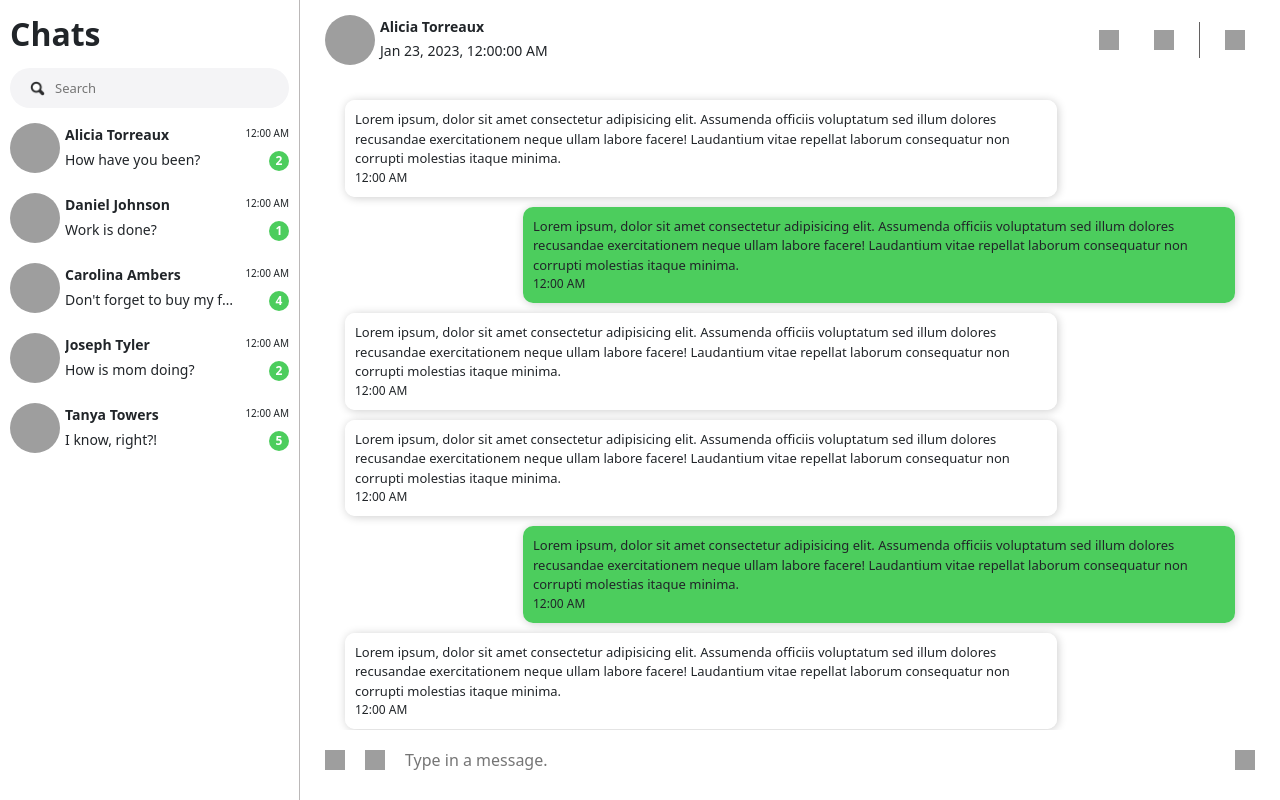
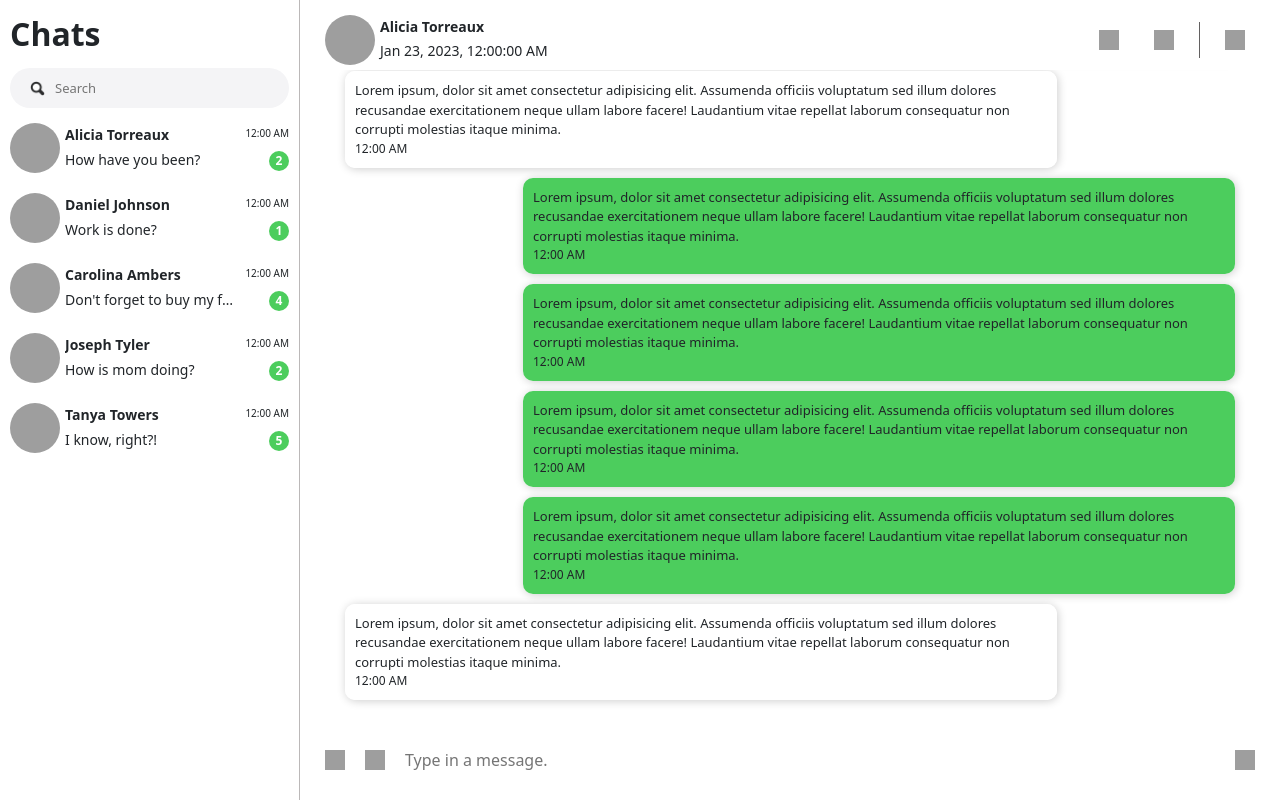
Before and after one commit to josesaulguerrero/atomic-design, an Angular app: page / in a window 1280 px wide. Built offline with nearby package versions, Linux system fonts and the light colour scheme; grey boxes are pictures that could not be loaded.

Commit message:
Fix: outgoing messages are shown properly now.

```diff
--- a/src/app/components/molecules/message-compose-box/message-compose-box.component.html
+++ b/src/app/components/molecules/message-compose-box/message-compose-box.component.html
@@ -13,7 +13,7 @@
 		[width]="iconSize"
 		[height]="iconSize"
 	></app-clickable-icon>
-	<form class="compose-box-form" (submit)="onMessageSubmit()">
+	<form class="compose-box-form" (ngSubmit)="onMessageSubmit()">
 		<app-text-input
 			class="message-input"
 			[control]="messageControl"
--- a/src/app/components/molecules/message-compose-box/message-compose-box.component.ts
+++ b/src/app/components/molecules/message-compose-box/message-compose-box.component.ts
@@ -41,5 +41,6 @@ export class MessageComposeBoxComponent {
 		};
 
 		this.messageSubmit.emit(message);
+		this.messageControl.reset();
 	}
 }
--- a/src/app/components/molecules/message/message.component.scss
+++ b/src/app/components/molecules/message/message.component.scss
@@ -4,8 +4,8 @@
 }
 
 .message {
-	--incoming-message-bg: #4ccd5d;
-	--outgoing-message-bg: var(--app-light-bg);
+	--outgoing-message-bg: #4ccd5d;
+	--incoming-message-bg: var(--app-light-bg);
 
 	width: fit-content;
 	padding: 10px;
--- a/src/app/components/molecules/molecules.module.ts
+++ b/src/app/components/molecules/molecules.module.ts
@@ -1,5 +1,6 @@
 import { CommonModule } from '@angular/common';
 import { NgModule } from '@angular/core';
+import { FormsModule, ReactiveFormsModule } from '@angular/forms';
 
 import { AtomsModule } from '../atoms/atoms.module';
 import { ChatActionsComponent } from './chat-actions/chat-actions.component';
@@ -20,7 +21,7 @@ import { SearchBarComponent } from './search-bar/search-bar.component';
 		MessageComposeBoxComponent,
 		MessageComponent,
 	],
-	imports: [CommonModule, AtomsModule],
+	imports: [CommonModule, FormsModule, ReactiveFormsModule, AtomsModule],
 	exports: [
 		SearchBarComponent,
 		ChatPreviewComponent,
--- a/src/app/components/organisms/chat/chat.component.html
+++ b/src/app/components/organisms/chat/chat.component.html
@@ -3,7 +3,7 @@
 		class="chat-header"
 		[chatDetails]="chat.details"
 	></app-chat-header>
-	<section class="messages">
+	<section class="messages" #messagesList>
 		<app-message
 			class="message"
 			*ngFor="let message of chat.messages"
--- a/src/app/components/organisms/chat/chat.component.scss
+++ b/src/app/components/organisms/chat/chat.component.scss
@@ -31,9 +31,9 @@
 }
 
 .message.incoming {
-	align-self: flex-end;
+	align-self: flex-start;
 }
 
 .message.outgoing {
-	align-self: flex-start;
+	align-self: flex-end;
 }
--- a/src/app/components/organisms/chat/chat.component.ts
+++ b/src/app/components/organisms/chat/chat.component.ts
@@ -1,14 +1,16 @@
 import { Chat } from 'src/app/modules/core/models/chat.model';
 import { Message } from 'src/app/modules/core/models/message.model';
 
-import { Component, EventEmitter, Input, Output } from '@angular/core';
+import {
+    AfterViewInit, Component, ElementRef, EventEmitter, Input, Output, ViewChild
+} from '@angular/core';
 
 @Component({
 	selector: 'app-chat',
 	templateUrl: './chat.component.html',
 	styleUrls: ['./chat.component.scss'],
 })
-export class ChatComponent {
+export class ChatComponent implements AfterViewInit {
 	@Output()
 	public messageSubmit: EventEmitter<Message>;
 
@@ -18,10 +20,23 @@ export class ChatComponent {
 	@Input()
 	public localUserId!: string;
 
+	@ViewChild('messagesList')
+	public messagesList!: ElementRef<HTMLElement>;
+
 	public constructor() {
 		this.messageSubmit = new EventEmitter();
 	}
 
-	public onMessageSubmit = (message: Message) =>
+	public ngAfterViewInit(): void {
+		this.scrollToBottom();
+	}
+
+	public onMessageSubmit = (message: Message) => {
 		this.messageSubmit.emit(message);
+	};
+
+	private scrollToBottom = () =>
+		this.messagesList.nativeElement.scrollTo({
+			top: this.messagesList.nativeElement.scrollHeight,
+		});
 }
--- a/src/app/components/pages/main/main.component.html
+++ b/src/app/components/pages/main/main.component.html
@@ -2,5 +2,10 @@
 	<app-inbox class="inbox"></app-inbox>
 </nav>
 <main class="main">
-	<app-chat class="chat" [chat]="chat" [localUserId]="localUserId"></app-chat>
+	<app-chat
+		class="chat"
+		[chat]="chat"
+		[localUserId]="localUserId"
+		(messageSubmit)="onMessageSubmit($event)"
+	></app-chat>
 </main>
--- a/src/app/components/pages/main/main.component.ts
+++ b/src/app/components/pages/main/main.component.ts
@@ -40,4 +40,8 @@ export class MainComponent implements OnInit {
 			}),
 		);
 	}
+
+	public onMessageSubmit(message: Message): void {
+		this.chat.messages.push(message);
+	}
 }
```
